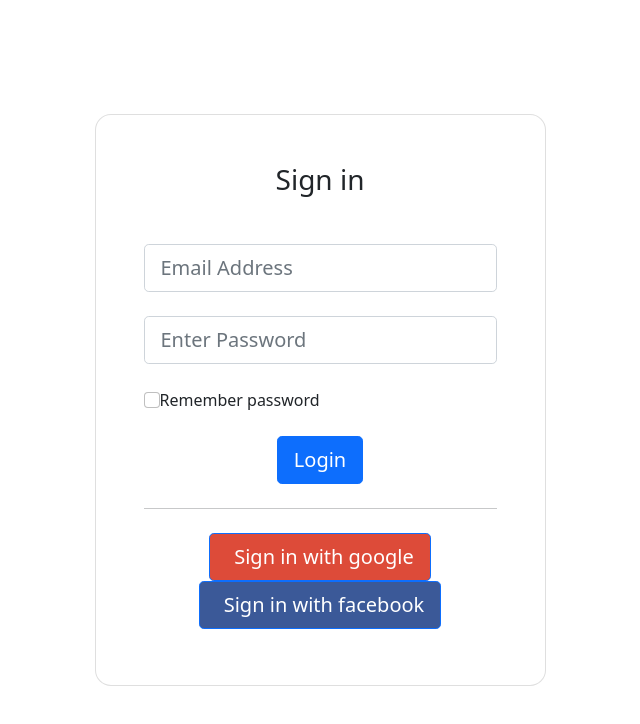
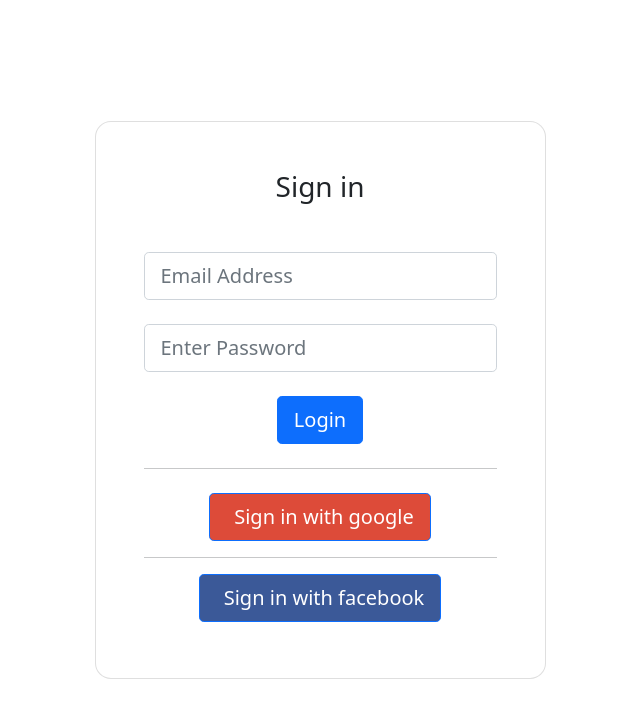
Before and after one commit to Ibbukanch/Machine-Test, a React (Create React App) app: page / in a window 1280 px wide. Shown: the top 724 px of the page, without its empty margins (320-960 px from the left). Built offline with nearby package versions, Linux system fonts and the light colour scheme.

Commit message:
token bug fixed

```diff
--- a/src/components/Login.js
+++ b/src/components/Login.js
@@ -29,21 +29,12 @@
                     <input name="password" type="password" id="typePasswordX-2" placeholder="Enter Password" class="form-control form-control-lg" />
                   </div>
 
-                  <div class="form-check d-flex justify-content-start mb-4">
-                    <input
-                      class="form-check-input"
-                      type="checkbox"
-                      value=""
-                      id="form1Example3"
-                    />
-                    <label class="form-check-label" for="form1Example3"> Remember password </label>
-                  </div>
-
                   <button class="btn btn-primary btn-lg btn-block" type="submit">Login</button>
 
                   <hr class="my-4" />
 
                   <button class="btn btn-lg btn-block btn-primary" style={{backgroundColor: "#dd4b39"}} type="submit"><i class="fab fa-google me-2"></i> Sign in with google</button>
+                  <hr />
                   <button class="btn btn-lg btn-block btn-primary mb-2" style={{backgroundColor: "#3b5998"}} type="submit"><i class="fab fa-facebook-f me-2"></i>Sign in with facebook</button>
                   </form>
                 </div>
--- a/src/components/helper.js
+++ b/src/components/helper.js
@@ -1,4 +1,5 @@
 export const getToken = () => {
     const token = localStorage.getItem('email') ? localStorage.getItem('email') : null
+    console.log()
     return token
 }
```
